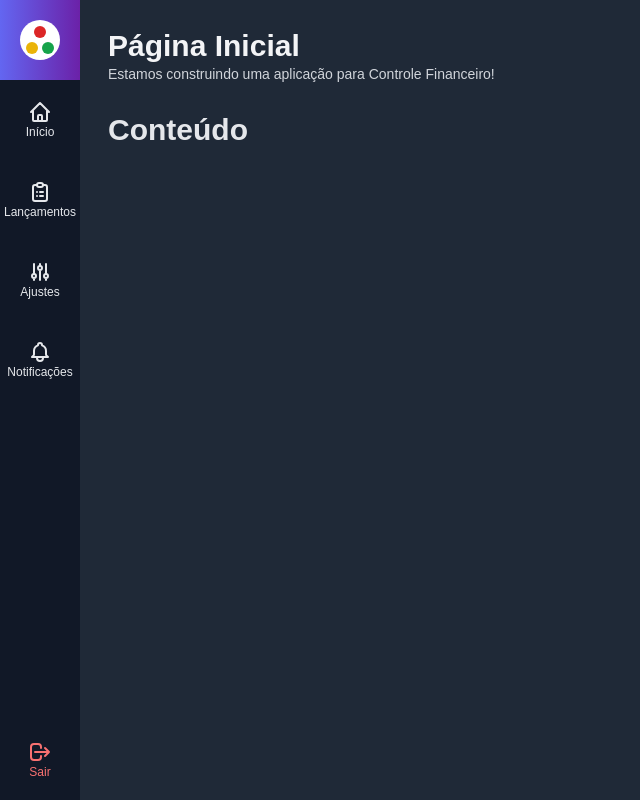
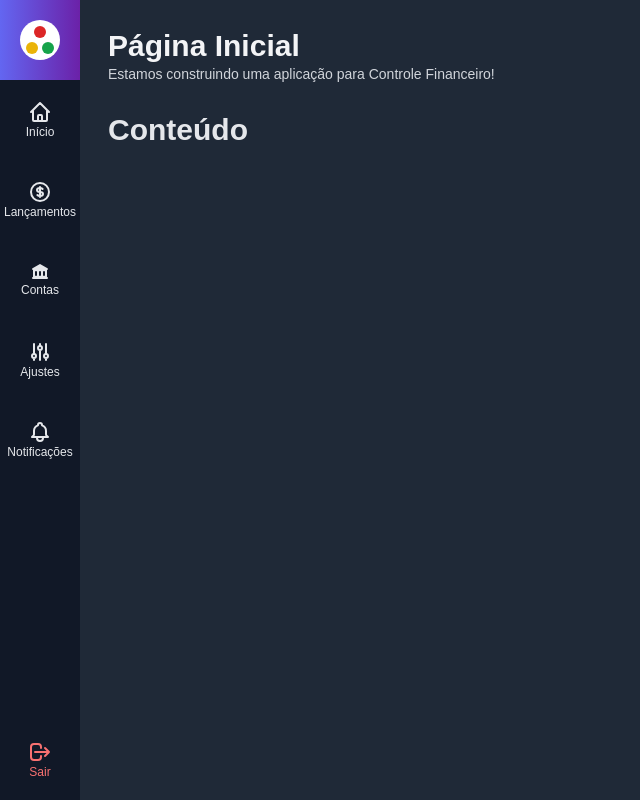
Before and after one commit to rodrigosoares67/finance-control-nextjs, a Next.js app: page / in a window 1280 px wide. Shown: the whole page, without its empty margins (0-640 px from the left). Built offline with nearby package versions, Linux system fonts and the light colour scheme.

Commit message:
FEAT: Inclusão menu Contas - alteração de ícones

```diff
--- a/src/components/icons/index.tsx
+++ b/src/components/icons/index.tsx
@@ -29,3 +29,15 @@ export const IconeLista = (
     <path strokeLinecap="round" strokeLinejoin="round" d="M9 5H7a2 2 0 00-2 2v12a2 2 0 002 2h10a2 2 0 002-2V7a2 2 0 00-2-2h-2M9 5a2 2 0 002 2h2a2 2 0 002-2M9 5a2 2 0 012-2h2a2 2 0 012 2m-3 7h3m-3 4h3m-6-4h.01M9 16h.01" />
   </svg>
 )
+
+export const IconeMoeda = (
+  <svg xmlns="http://www.w3.org/2000/svg" className="h-6 w-6" fill="none" viewBox="0 0 24 24" stroke="currentColor" strokeWidth={2}>
+    <path strokeLinecap="round" strokeLinejoin="round" d="M12 8c-1.657 0-3 .895-3 2s1.343 2 3 2 3 .895 3 2-1.343 2-3 2m0-8c1.11 0 2.08.402 2.599 1M12 8V7m0 1v8m0 0v1m0-1c-1.11 0-2.08-.402-2.599-1M21 12a9 9 0 11-18 0 9 9 0 0118 0z" />
+  </svg>
+)
+
+export const IconeBanco = (
+  <svg xmlns="http://www.w3.org/2000/svg" className="h-5 w-5" viewBox="0 0 20 20" fill="currentColor">
+    <path fillRule="evenodd" d="M10.496 2.132a1 1 0 00-.992 0l-7 4A1 1 0 003 8v7a1 1 0 100 2h14a1 1 0 100-2V8a1 1 0 00.496-1.868l-7-4zM6 9a1 1 0 00-1 1v3a1 1 0 102 0v-3a1 1 0 00-1-1zm3 1a1 1 0 012 0v3a1 1 0 11-2 0v-3zm5-1a1 1 0 00-1 1v3a1 1 0 102 0v-3a1 1 0 00-1-1z" clipRule="evenodd" />
+  </svg>
+)
--- a/src/components/template/MenuLateral.tsx
+++ b/src/components/template/MenuLateral.tsx
@@ -1,4 +1,4 @@
-import { IconeAjustes, IconeCasa, IconeLista, IconeSair, IconeSino } from "../icons";
+import { IconeAjustes, IconeBanco, IconeCasa, IconeMoeda, IconeSair, IconeSino } from "../icons";
 import Logo from "./Logo";
 import MenuItem from "./MenuItem";
 
@@ -19,7 +19,8 @@ export default function MenuLateral(){
 
       <ul className="flex-grow">
         <MenuItem url="/" texto="Início" icone={IconeCasa} />
-        <MenuItem url="/lancamentos" texto="Lançamentos" icone={IconeLista} />
+        <MenuItem url="/lancamentos" texto="Lançamentos" icone={IconeMoeda} />
+        <MenuItem url="/contas" texto="Contas" icone={IconeBanco} />
         <MenuItem url="/ajustes" texto="Ajustes" icone={IconeAjustes} />
         <MenuItem url="/notificacoes" texto="Notificações" icone={IconeSino} />
       </ul>
```
